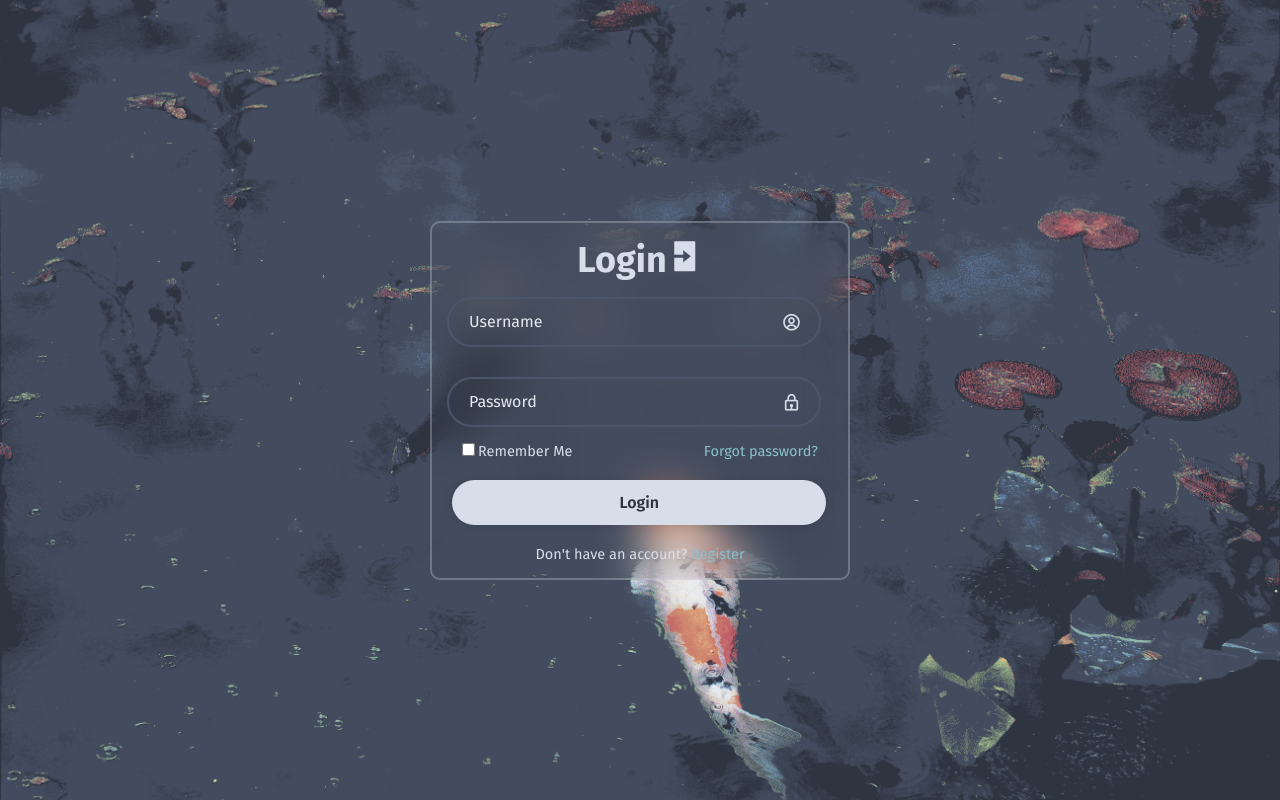
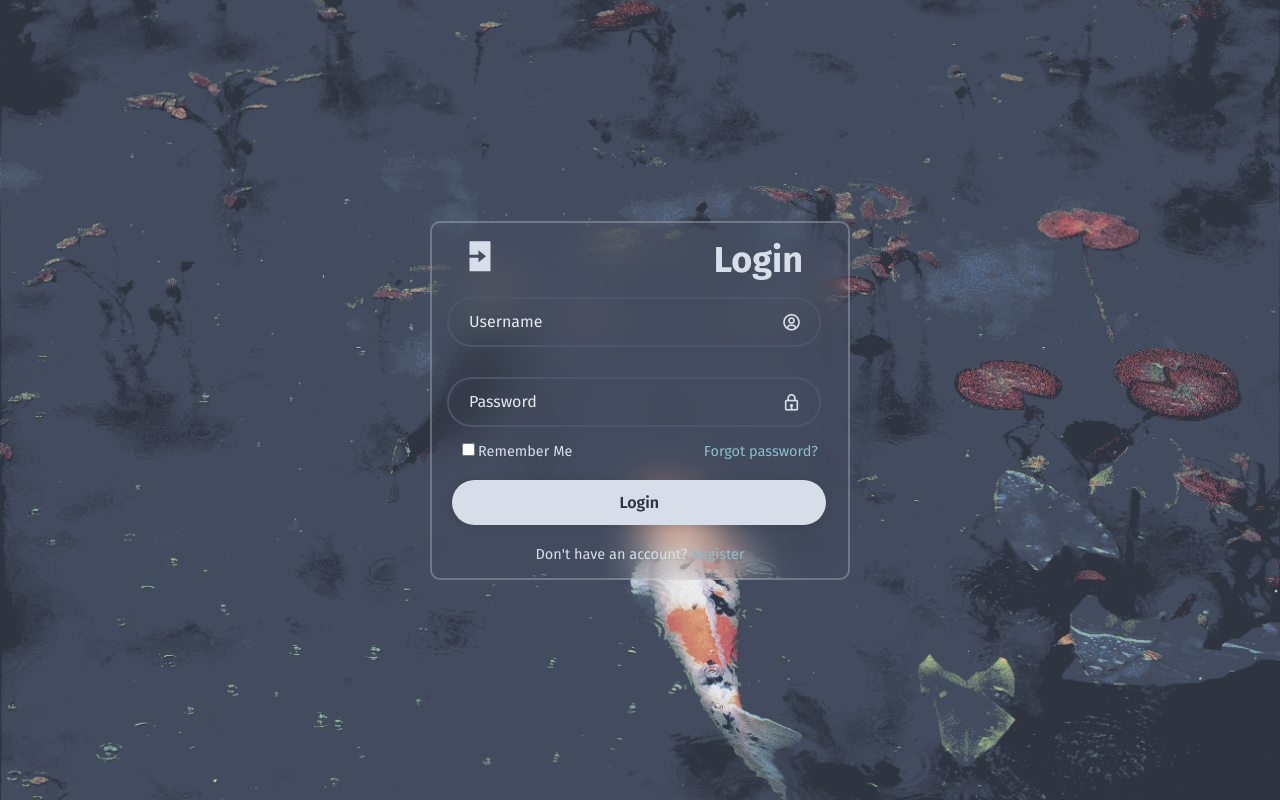
Before and after one commit to bassmm/login-screen, a plain HTML site: page index.html in a window 1280 px wide. Drawn offline with nearby package versions, Linux system fonts and the light colour scheme.

Commit message:
slightly tweaked the possition of the login text and icon

```diff
--- a/index.html
+++ b/index.html
@@ -13,7 +13,7 @@
     <div class="login-box">
 
         <form action="#">
-            <h1>Login<i class='bx bxs-log-in'></i></h1>
+            <h1><i class='bx bxs-log-in'></i>Login</h1>
 
             <div class="input-box">
                 <input type="text" id="username" placeholder="Username" required>
--- a/style.css
+++ b/style.css
@@ -28,9 +28,10 @@ body {
 }
 
 .login-box h1 {
+    display: flex;
     font-size: 36px;
-    text-align: center;
-    margin: 15px 0 -15px 0;
+    justify-content: space-between;
+    margin: 15px 45px -15px 30px;
 }
 
 .login-box .input-box {
```
